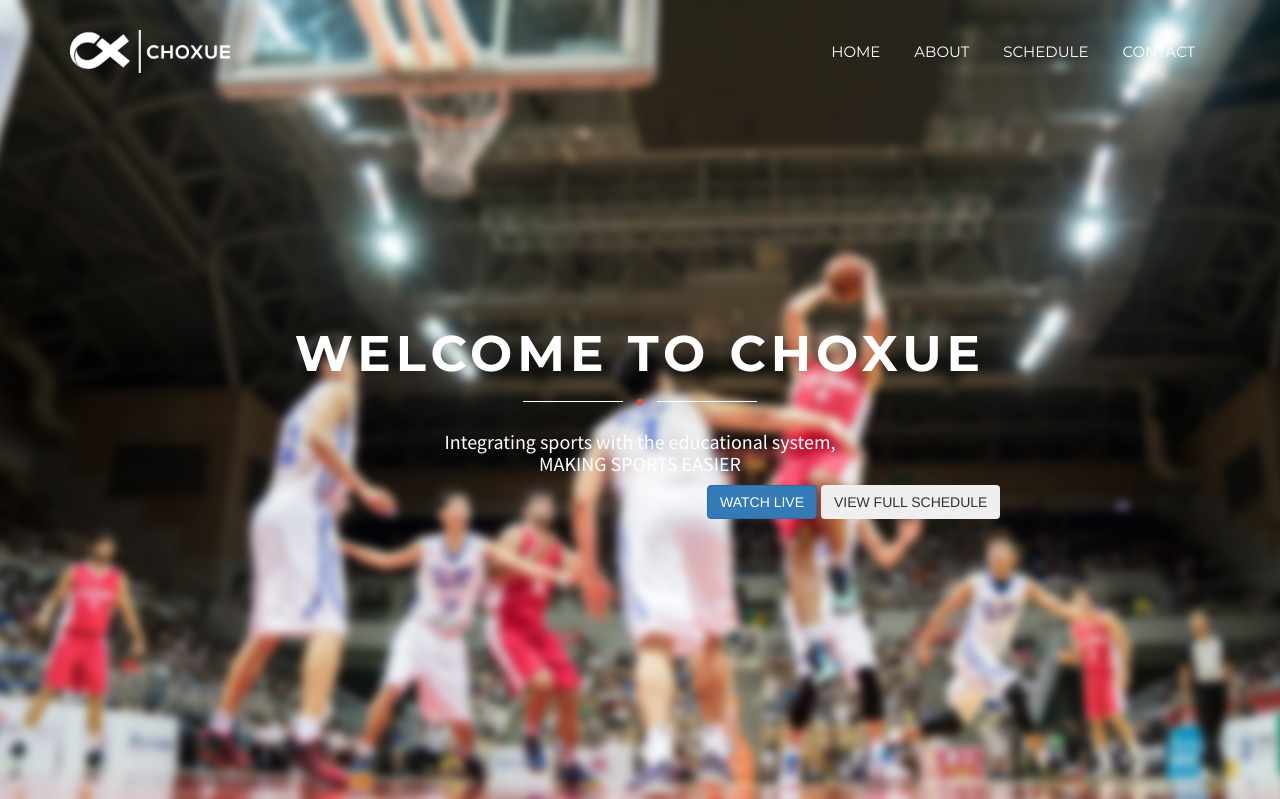
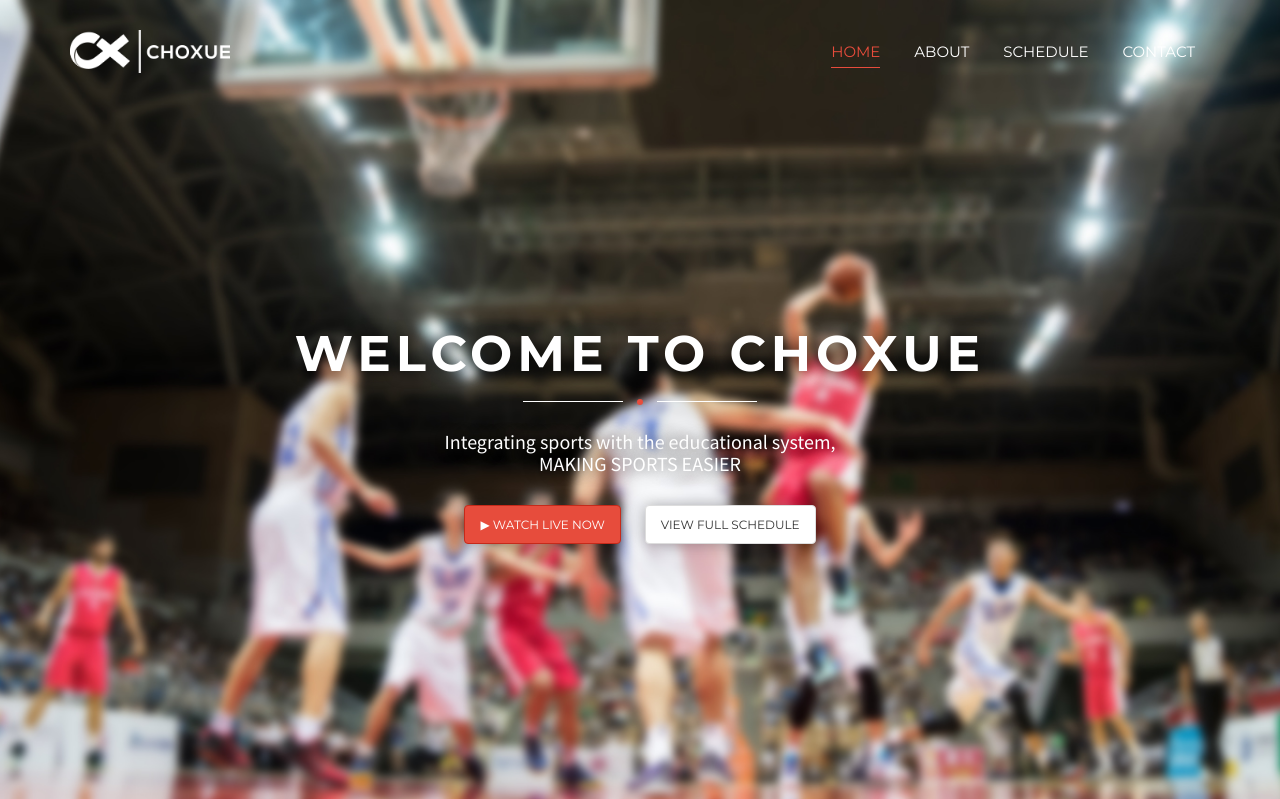
Before and after one commit to Choxue/CX1.5, a PHP site: page / in a window 1280 px wide. Shown: the top 799 px of the page. Run offline with PHP 8.4, Linux system fonts and the light colour scheme; style sheets or scripts are compiled from the project's sources; some libraries are stand-ins or nearby versions.

Commit message:
YouTube watch and schedule buttons

```diff
--- a/index.html
+++ b/index.html
@@ -12,8 +12,8 @@
 
 		<link href='http://fonts.googleapis.com/css?family=Open+Sans:400' rel='stylesheet' type='text/css'>
 		<link href='http://fonts.googleapis.com/css?family=Fjalla+One' rel='stylesheet' type='text/css'>
- <link href='https://fonts.googleapis.com/css?family=Montserrat:400,700' rel='stylesheet' type='text/css'>
- <link href='https://fonts.googleapis.com/css?family=Source+Sans+Pro' rel='stylesheet' type='text/css'>
+		<link href='https://fonts.googleapis.com/css?family=Montserrat:400,700' rel='stylesheet' type='text/css'>
+		<link href='https://fonts.googleapis.com/css?family=Source+Sans+Pro' rel='stylesheet' type='text/css'>
  		<meta name="viewport" content="width=device-width, initial-scale=1.0, maximum-scale=1.0, user-scalable=no" />
 		<!--[if lt IE 9]><script src="http://xy-kao.com/theme/new/html5shiv.js"></script><![endif]-->
 	</head>
@@ -25,7 +25,7 @@
 				<div id='mobile_nav'>
 					<button class="nav-button">&nbsp;</button>
 					<ul class="primary-nav">
-						<li><a href='#aboutFFF'>What is FFF?</a></li>
+						<li><a href='#aboutFFF' class='active'>What is FFF?</a></li>
 						<li><a href='#film_guidelines'>Film Guidelines</a></li>
 						<li><a href='#past-winners'>Past Winners</a></li>
 						<li><a href='#challenges'>Challenges</a></li>
@@ -36,7 +36,7 @@
 
 				<div class="nav" id='desktop-navbar'>
 					<div class="internalNav">
-						<a href='#aboutFFF'>HOME</a>
+						<a href='#aboutFFF' class='active'>HOME</a>
 						<a href='#film_guidelines'>ABOUT</a>
 						<a href='#past-winners'>SCHEDULE</a>
 						<a href='#challenges'>CONTACT</a>
@@ -59,12 +59,14 @@
 						</div>
 						<h2>Integrating sports with the educational system,<br>
 						MAKING SPORTS EASIER</h2>
-						<div id="button_container">
-							<button type='button' class='btn btn-primary'>WATCH LIVE</button>
-							<button type='button' class='btn btn-secondary'>VIEW FULL SCHEDULE</button>
-						</div>
 					</header>
 				</div>
+			<div class="row" id='button_container' >
+				<div class="col-lg-6 col-lg-push-3">
+						<button type='button' class='btn btn-primary youtube'>▶ WATCH LIVE NOW</button>
+						<button type='button' class='btn btn-secondary schedule'>VIEW FULL SCHEDULE</button>
+				</div>
+			</div>
 
 			</div>
 			<h5 class=' id="poster_credit">Website by Xiaoyang Kao <br> Background / Poster by Valerie Lin</h5>
--- a/style.less
+++ b/style.less
@@ -183,7 +183,7 @@ h3 {
 			text-decoration: none;
 			color:#FFFFFF;
 		}
-		a:hover {
+		a:hover, a.active {
 			color: @CX_orange;
 			padding-bottom: 5px;
 			border-bottom: 1px solid @CX_orange;
@@ -209,9 +209,11 @@ a {
 		font-family: Source Sans Pro;
 		color: @CX_white;
 		font-size:20px;
+		text-shadow: 0px 0px 15px rgba(0, 0, 0, 0.67);
 	}
 	#h1_container {
 		display: inline-block;
+		text-shadow: 0px 0px 15px rgba(0, 0, 0, 0.67);
 	}
 	#separator_container {
 		text-align: center;
@@ -233,6 +235,29 @@ a {
 			border-radius: 3px;
 			background-color: @CX_orange;
 		}
+	}
+}
+
+#button_container {
+	text-align: center;
+	margin-top:20px;
+	.btn {
+		display: inline-block;
+		font-family: Montserrat;
+		box-shadow: 0px 0px 15px rgba(0, 0, 0, 0.3);
+		font-size: 12px;
+		padding: 10px 15px;
+		margin: 0 10px;
+	}
+	.btn:focus { outline: 0;}
+
+	.youtube {
+		background-color: @CX_orange;
+		border-color: @CX_orange - #222222;
+	}
+	.schedule {
+		background-color: @CX_white;
+		border-color: @CX_white - #222222;
 	}
 }
 
@@ -351,9 +376,6 @@ a {
 	}
 }
 
-#button_container {
-	margin-left: 37.5%;
-}
 
 #film_challenge_description {
 	border-right: 1px solid rgba(255, 255, 255, 0.56);
@@ -667,14 +689,6 @@ margin-right: 8px;
 	}
 }
 
-@media (max-height:550px) {
-	#banner {
-		margin-top:6%;
-		h2 {
-			display:none;
-		}
-	}
-}
 
 
 
```
Also changed, not shown: favicon.png.
